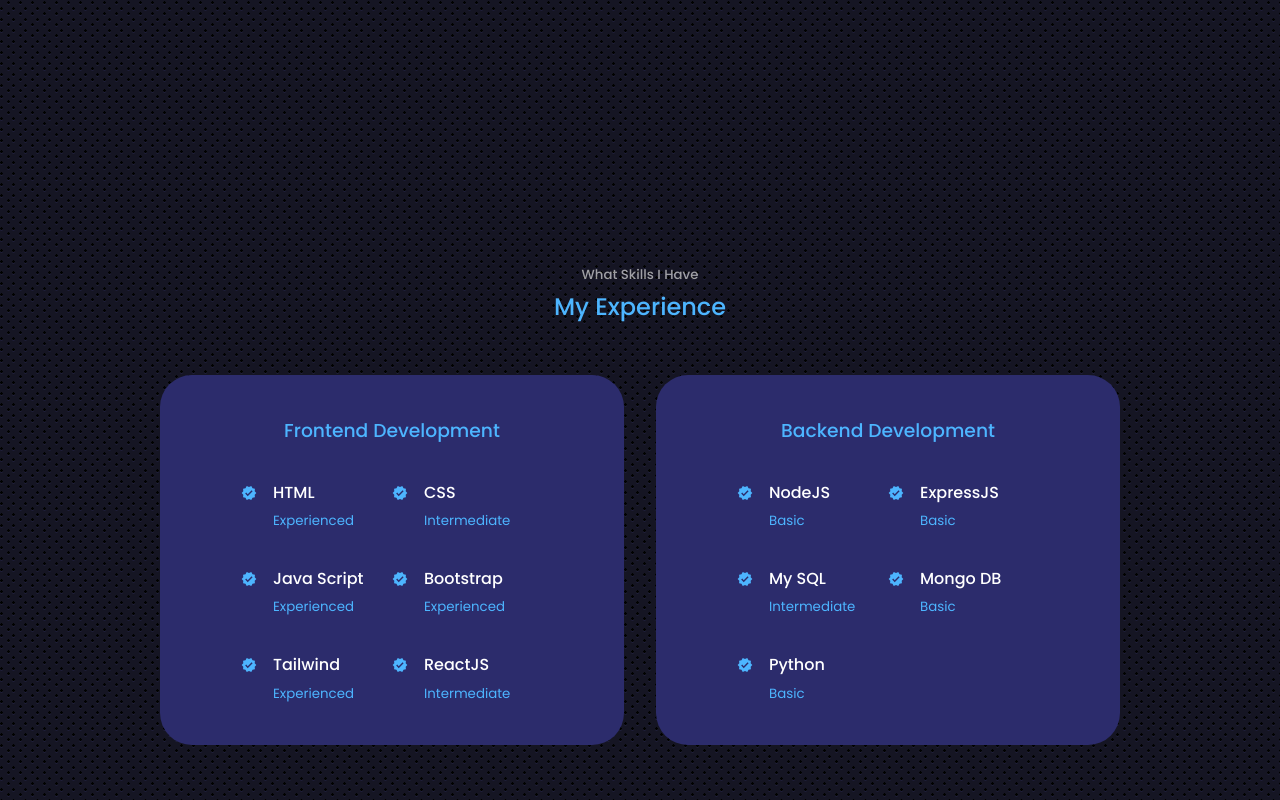
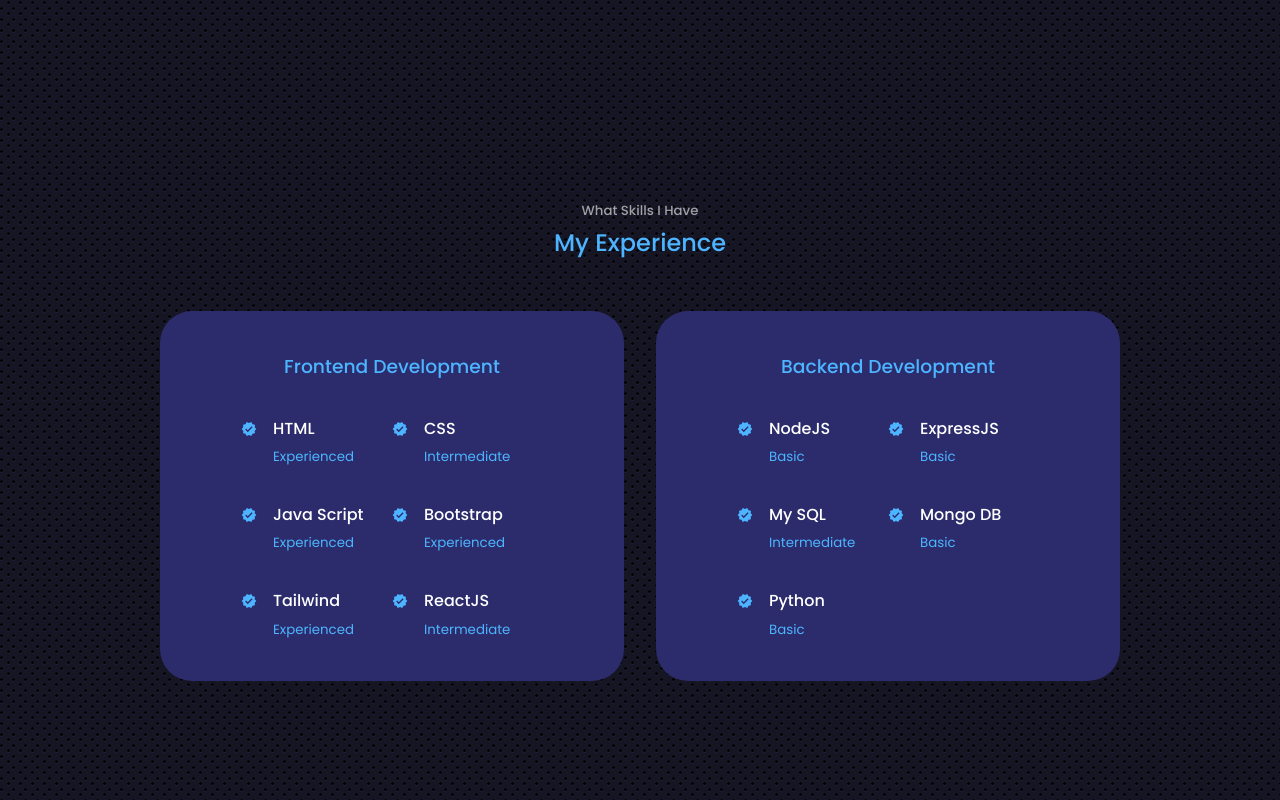
Before and after one commit to K4viyamato/myPortfolioReact, a React (Create React App) app: page / in a window 1280 px wide. Shown: the part 1720-2520 px from the top of the page. Built offline with nearby package versions, Linux system fonts and the light colour scheme.

Commit message:
Update Exp.css

```diff
--- a/src/components/experience/Exp.css
+++ b/src/components/experience/Exp.css
@@ -68,6 +68,14 @@
 
 
 /*medium devices*/
+
+
+@media screen and (max-width: 1370px){
+
+    #experience{
+        padding-top: 4rem;
+    }
+}
 
 @media screen and (max-width: 1024px){
 
```
